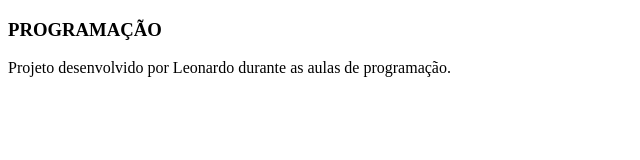
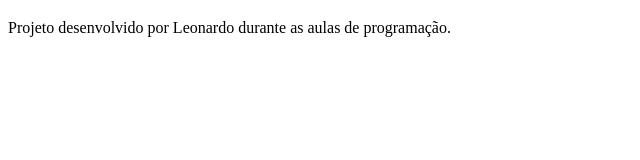
Before and after one commit to LeozinZ/cartao-de-memoria, a plain HTML site: page index.html in a window 1280 px wide. Shown: the whole page, without its empty margins (0-640 px from the left). Drawn offline with Linux system fonts and the light colour scheme.

Commit message:
correção.

```diff
--- a/index.html
+++ b/index.html
@@ -10,7 +10,7 @@
         <section id="container">
             <article class="cartao">
                 <div class="cartao__conteudo">
-                    <h3>PROGRAMAÇÃO</h3>
+                    <h3>    </h3>
                     <div class="cartao__conteudo__pergunta">
 
                     </div>
```
